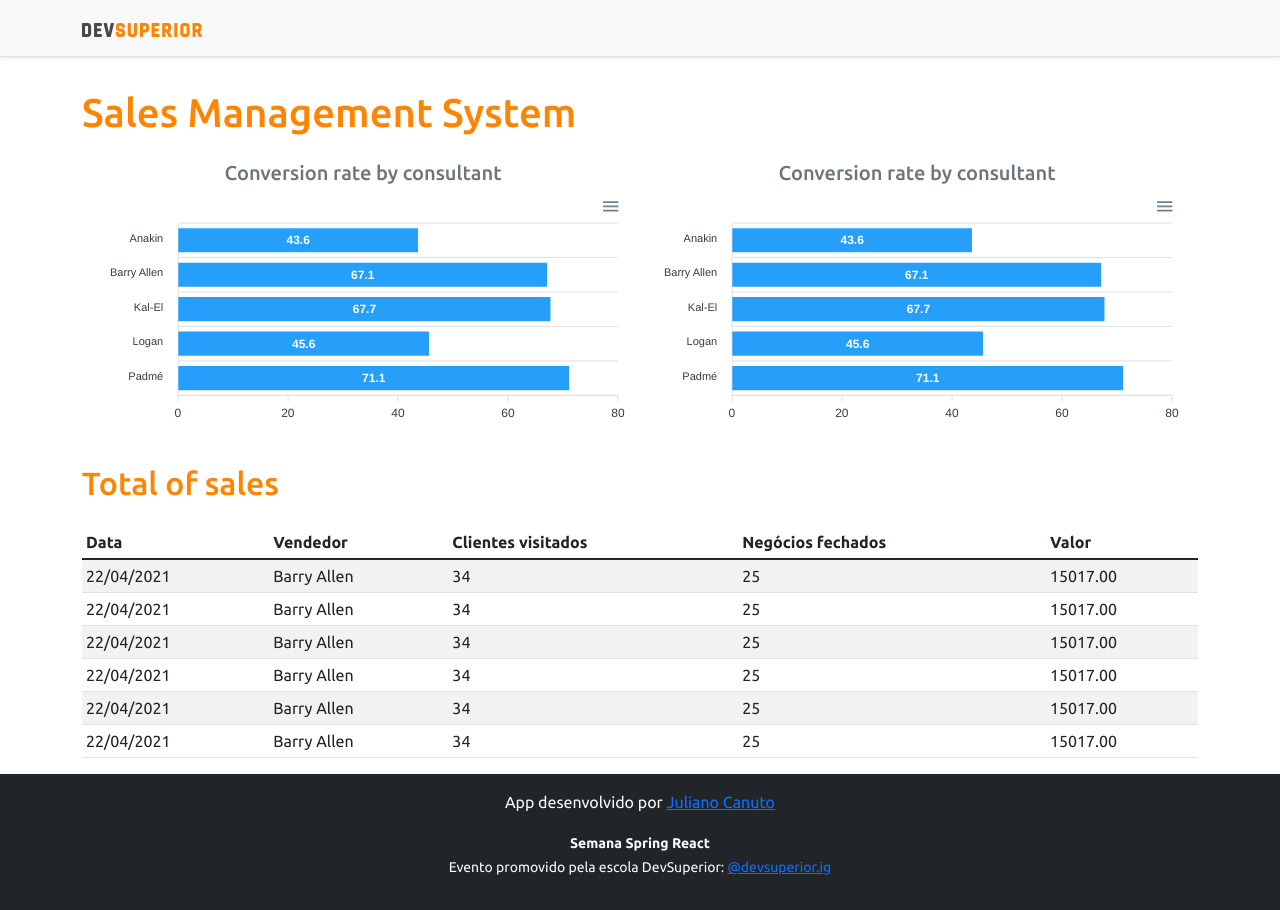
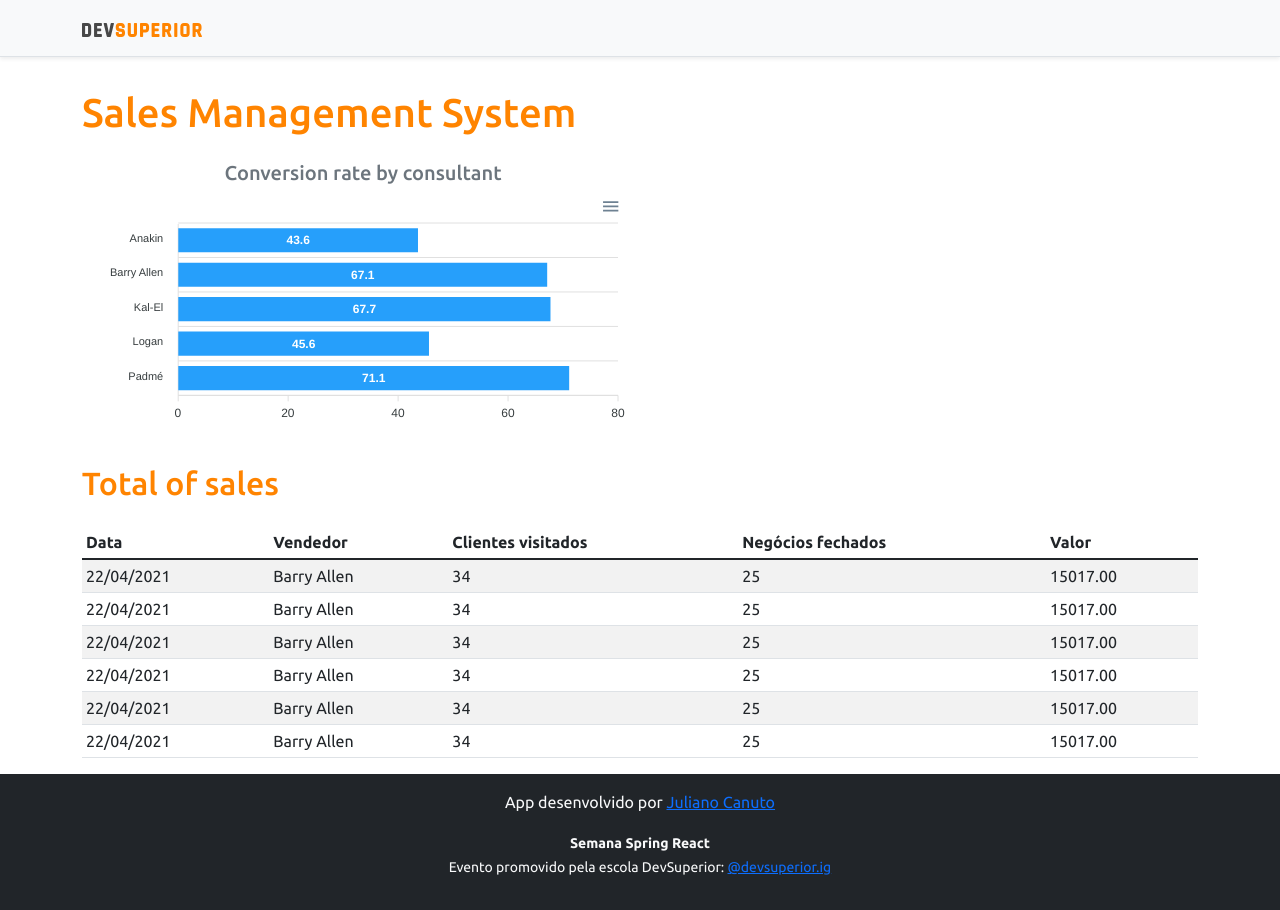
Before and after one commit to julianocanuto/sales-dashboard, a React (Create React App) app in the folder frontend/: page / in a window 1280 px wide. Built offline with nearby package versions, Linux system fonts and the light colour scheme.

Commit message:
Remove duplicated BarChart

```diff
--- a/frontend/src/App.tsx
+++ b/frontend/src/App.tsx
@@ -15,10 +15,6 @@ function App() {
             <h5 className="text-center text-secondary">Conversion rate by consultant</h5>
             <BarChart />
           </div>
-          <div className="col-sm-6">
-            <h5 className="text-center text-secondary">Conversion rate by consultant</h5>
-            <BarChart />
-          </div>
         </div>
 
         <div className="py-3">
```
